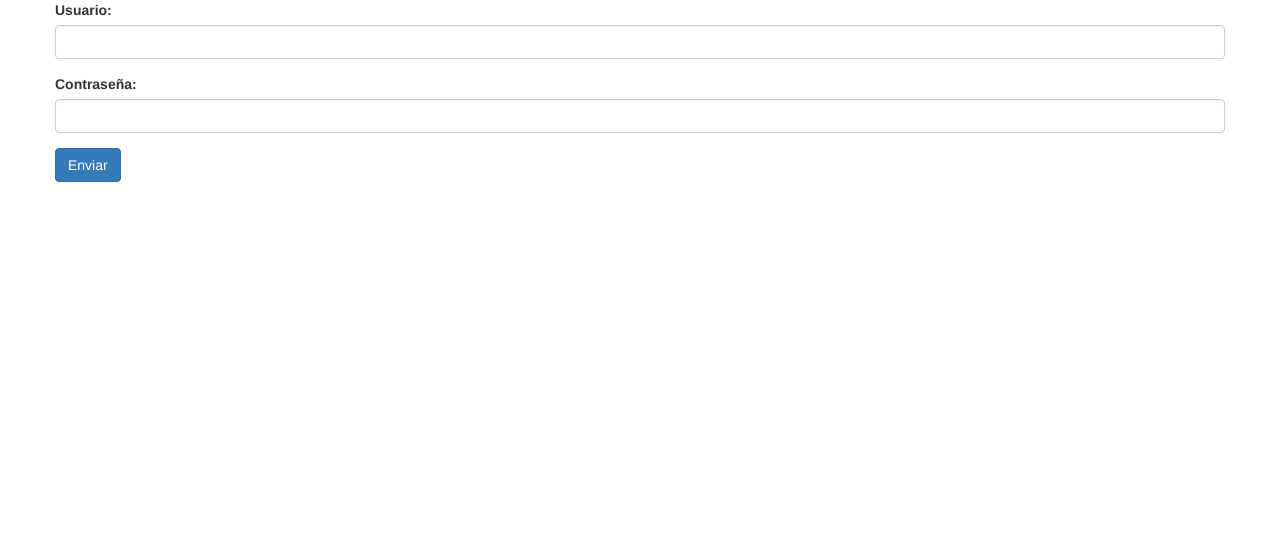
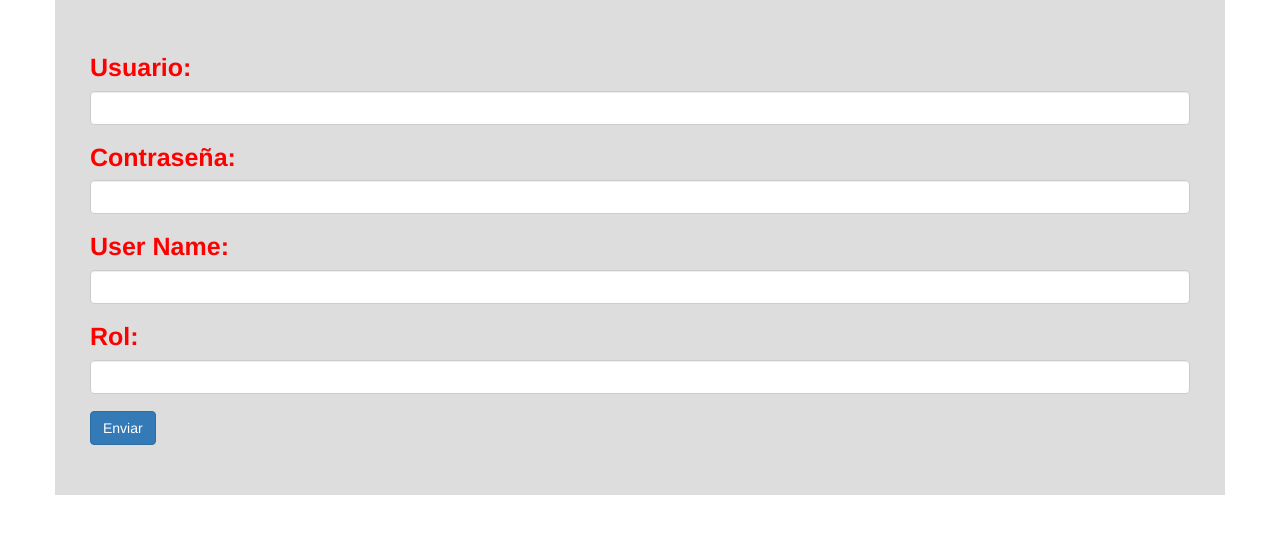
Before and after one commit to marceled/sistema, a plain HTML site: page index.html in a window 1280 px wide. Drawn offline with nearby package versions, Linux system fonts and the light colour scheme.

Commit message:
agrege inputs y cambie estilo de body

```diff
--- a/estilo.css
+++ b/estilo.css
@@ -1 +1,9 @@
-estilo.css
+body{
+	font-size: 25px;
+	color: red;
+
+}
+.container{
+	background-color: #ddd;
+	padding: 2em;
+}
--- a/index.html
+++ b/index.html
@@ -4,6 +4,7 @@
 	<meta charset="UTF-8">
 	<title>Document</title>
 	<link rel="stylesheet" href="https://maxcdn.bootstrapcdn.com/bootstrap/3.3.7/css/bootstrap.min.css">
+	<link rel="stylesheet" href="estilo.css">
 </head>
 <body>
 	<div class="container">
@@ -16,6 +17,15 @@
 				<label for="">Contraseña:</label>
 				<input type="password" class="form-control">
 			</div>
+
+			<div class="form-group">
+				<label for="">User Name:</label>
+				<input type="text" class="form-control">
+			</div>
+			<div class="form-group">
+				<label for="">Rol:</label>
+				<input type="password" class="form-control">
+			</div>
 			<button class="btn btn-primary">Enviar</button>
 		</div>
 	</div>
```
